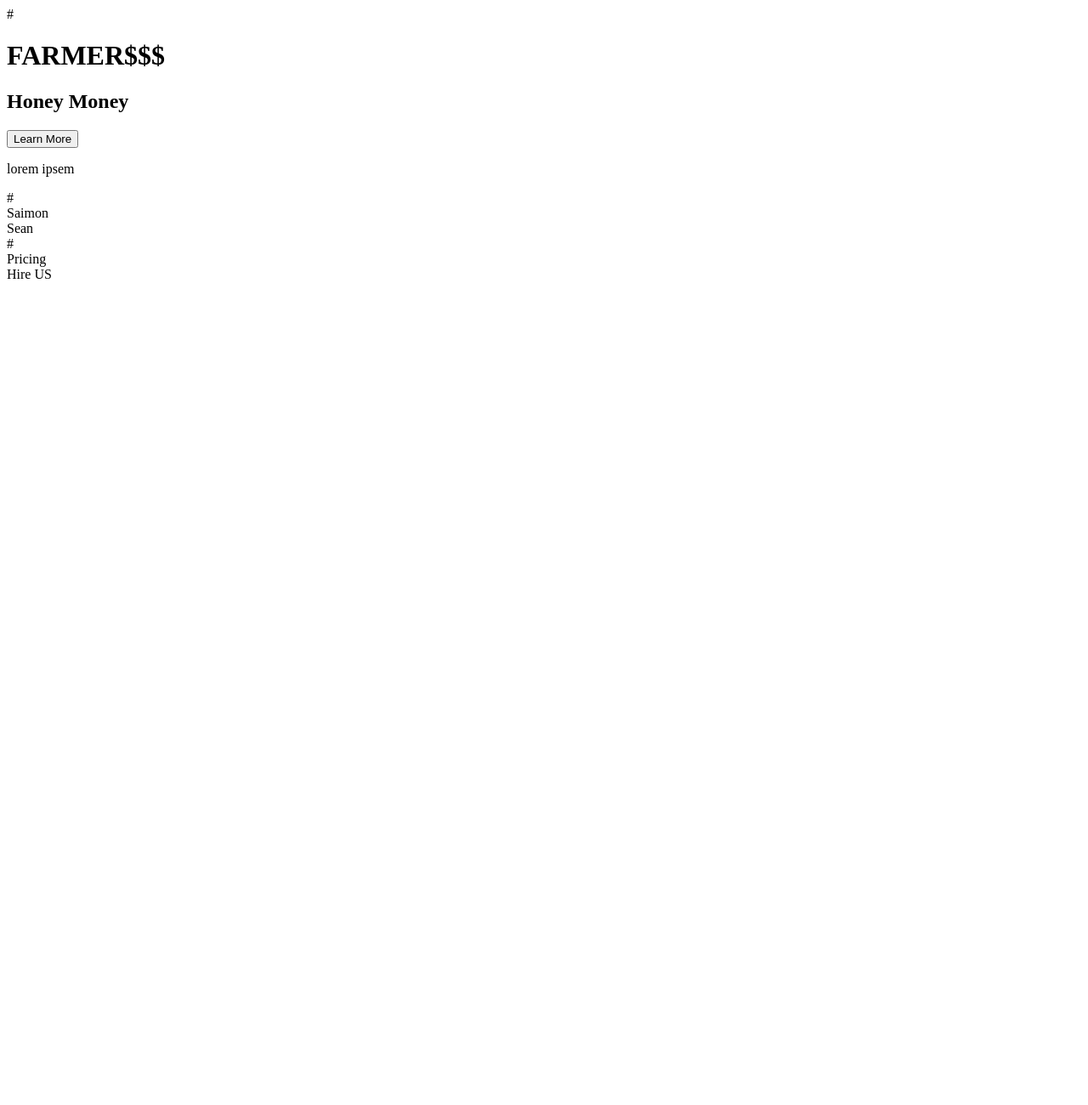
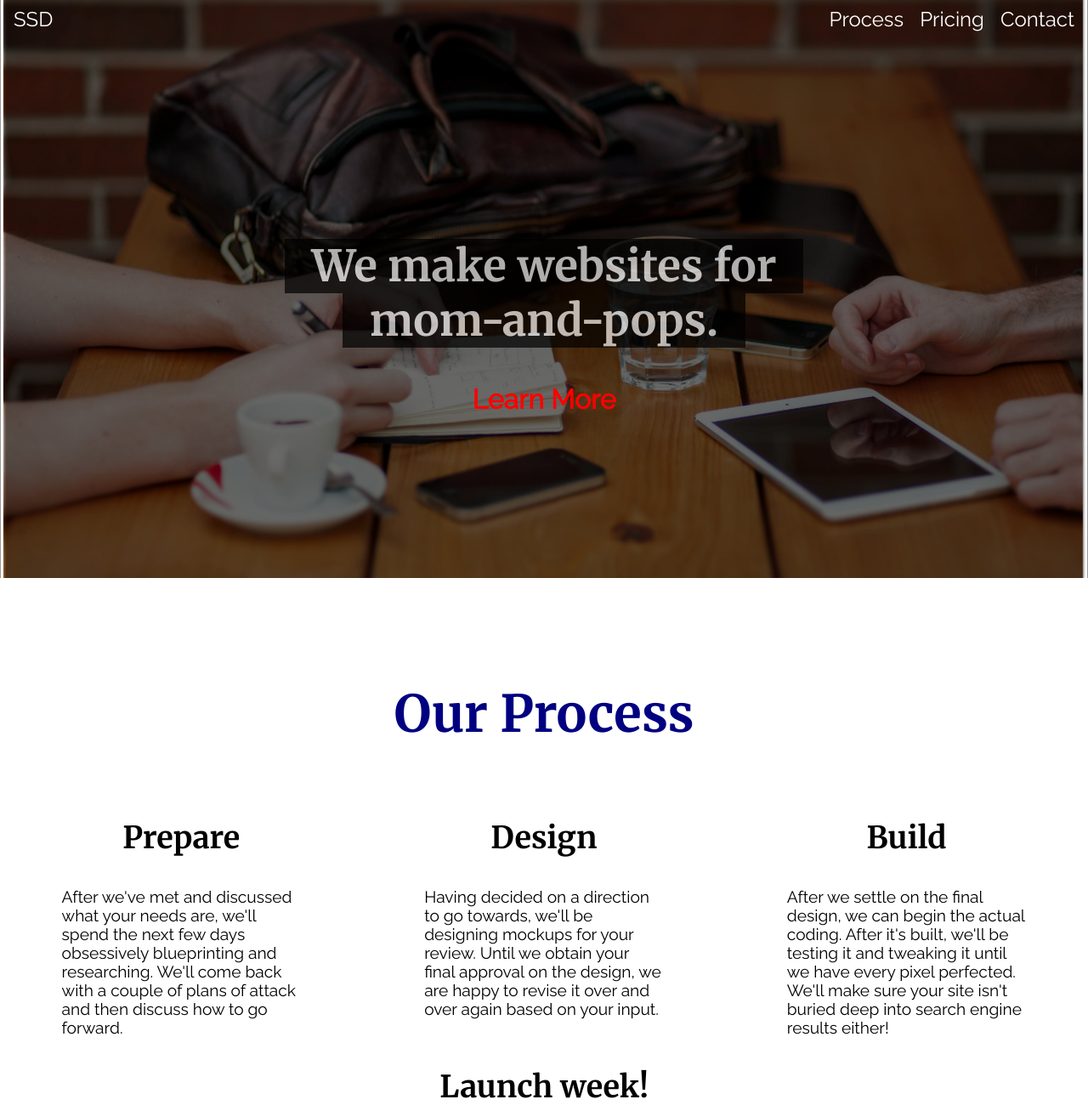
Before and after one commit to saimonhowlader/CodeOverRice.com, a plain HTML site: page index.html in a window 1280 px wide. Shown: the top 1300 px of the page at 85% size. Before the commit the page ends 800 px from the top, so only its background shows below. Drawn offline with Linux system fonts and the light colour scheme.

Commit message:
Add files via upload

```diff
--- a/index.html
+++ b/index.html
@@ -2,51 +2,97 @@
 <html>
 
 <head>
-        <title> FARMER$$$ </title>
-        <link rel = "stylesheet" type="text/css" href="/style.css">
+	<title>SaiSun Designs</title>
+	<link rel="stylesheet" type="text/css" href="style.css">
+	<link href='https://fonts.googleapis.com/css?family=Merriweather:400,700' rel='stylesheet' type='text/css'>
+	<link href='https://fonts.googleapis.com/css?family=Raleway:400,400italic' rel='stylesheet' type='text/css'>
+	<meta name="viewport" content="width=device-width, initial-scale=1.0">
 
 </head>
 
+<body>
+	<div class="nav-and-headshot">
+		<nav>
+			<div class="nav-left">
+				<a href="#">SSD</a>
+			</div>
+			<div class="nav-right">
+				<a href="#">Process</a>
+				<a href="#">Pricing</a>
+				<a href="#">Contact</a>
+			</div>
+		</nav>
 
-<body>
-    <nav>
-
-
-    </nav>
-#
-    <div class="hero">
-        <h1>FARMER$$$</h1>
-        <h2>Honey Money</h2>
-        <button class="scrolldown"> Learn More </button>
+		<div class="headshot row col-12">
+			<h2 class="slogan">We make websites for</h2>
+			<h2 class="slogan2">mom-and-pops.</h2>
+			<a href="#" class="learn-more">Learn More</a>
 		</div>
-
-    <div class="blurb">
-        <p>lorem ipsem</p>
-    </div>
-
-#
-    <div class="who">
-        <div class="Saimon">Saimon</div>
-        <div class="Sean">Sean</div>
-    </div>
-
-    <div class="services">
-        <div></div>
-    </div>
-
-#
-    <div class="Pricing"> Pricing
-
-    </div>
-
-    <div class="hireus">Hire US
 	</div>
 
 
+	<div class="process row col-12">
+		<h2>Our Process</h2>
+		<div class="main-steps row">
+			<div class="step-one col-4">
+				<h3>Prepare</h3>
+				<p>
+					After we've met and discussed what your needs are, we'll spend the next few days obsessively blueprinting and researching. We'll come back with a couple of plans of attack and then discuss how to go forward.
+				</p>
+			</div>
+			<div class="step-two col-4">
+				<h3>Design</h3>
+				<p>
+					Having decided on a direction to go towards, we'll be designing mockups for your review. Until we obtain your final approval on the design, we are happy to revise it over and over again based on your input.
+				</p>
+			</div>
+			<div class="step-three col-4">
+				<h3>Build</h3>
+				<p>
+					After we settle on the final design, we can begin the actual coding. After it's built, we'll be testing it and tweaking it until we have every pixel perfected. We'll make sure your site isn't buried deep into search engine results either!
+				</p>
+			</div>
+		</div>
+		<div class="step-four row col-12">
+			<h3>Launch week!</h3>
+			<p>
+				Now that it's all done, we'll launch your site with your approval. But it doesn't stop there -- we don't want to just leave you all alone with just a website. We offer complementary training and explanations on what we did so if you need to make alterations after our partnership comes to an end, you're well enabled..
+			</p>
+		</div>
+	</div>
+
+	<div class="pricing-explanation row col-12">
+		<h2>$$$PRICING$$$</h2>
+		<p>We understand your time is valuable and paying freelancers is also a risk and we respect that. So the way we've chosen to structure our pricing is so that you can jump ship at any point you decide that this venture isn't worth your time or money.</p>
+		<p>We can't actually offer you a price on how much it will cost to build your site because no project is the same. We CAN tell you that the average website will probably cost you around a new Toyota.</p>
+		<p>But working will us will cost you somewhere from $400 to $1500 depending on what and how much you want.</p>
+	</div>
+
+		<div class="prices row col-12">
+			<h2>Price Range</h2>
+			<div class="minimum-price col-3">
+				<p>We'll just build you a plain old Squarespace</p>
+			</div>
+			<div class="your-project col-6">
+				<p>Contrary to popular belief, Lorem Ipsum is not simply random text. It has roots in a piece of classical Latin literature from 45 BC, making it over 2000 years old. Richard McClintock, a Latin </p>
+			</div>
+			<div class="maximum-price col-3">
+				<p>We went all out. We got you new graphics, a new logo, we fucking rebranded your shit.</p>
+			</div>
+		</div>
 
 
+	<div class="hire-us">
+		<div class="basic-form">
+			<p>YESYESYEESY </p>
+		</div>
+		<div class="optional-form">
+			<p>nonon </p>
+		</div>
+	</div>
+	<footer></footer>
 </body>
 
-<footer></footer>
+
 
 </html>
--- /dev/null
+++ b/style.css
@@ -0,0 +1,231 @@
+* {
+	box-sizing: border-box;
+
+}
+
+html {
+	height: 100%;
+	font-size: 16px;
+}
+
+body {
+	margin: 0;
+	height: 100%;
+}
+
+.col-1 {
+	width: 8.33%;
+}
+
+.col-2 {
+	width: 16.66%;
+}
+
+.col-3 {
+	width: 25%;
+}
+
+.col-4 {
+	width: 33.33%;
+}
+
+.col-5 {
+	width: 41.66%;
+}
+
+.col-6 {
+	width: 50%;
+}
+
+.col-7 {
+	width: 58.33%;
+}
+
+.col-8 {
+	width: 66.66%;
+}
+
+.col-9 {
+	width: 75%;
+}
+
+.col-10 {
+	width: 83.33%;
+}
+
+.col-11 {
+	width: 91.66%;
+}
+
+.col-12 {
+	width: 100%;
+}
+
+[class*="col-"] {
+	float: left;
+}
+
+.row::after {
+    content: "";
+    clear: both;
+    display: block;
+}
+
+h1,
+h2,
+h3 {
+	font-family: 'Merriweather', serif;
+}
+
+nav, .learn-more, p {
+	font-family: 'Raleway', sans-serif;
+}
+
+nav {
+	padding: 8px 0px 3px 15px;
+	overflow: hidden;
+	height: auto;
+}
+
+nav div a {
+	text-decoration: none;
+	font-size: 1.5rem;
+	color: white;
+	line-height: 1.2;
+}
+
+nav div.nav-left {
+	float: left;
+}
+
+nav div.nav-right {
+	float: right;
+}
+
+nav div.nav-right a {
+	padding-right: 15px;
+}
+
+div.nav-and-headshot {
+	text-align: center;
+	background-image: url(hands.jpg);
+	background-position: center center;
+	background-repeat: no-repeat;
+	background-attachment: fixed;
+	background-size: cover;
+	background-color: #999;
+	height: 85vh;
+	border: 1px solid transparent;
+}
+
+div.headshot h2.slogan {
+	position: relative;
+	font-size: 3.2rem;
+	color: whitesmoke;
+	font-weight: 700;
+	background-color: black;
+	opacity: .7;
+	width: 18ch;
+	margin-left: auto;
+	margin-right:auto;
+	margin-top: 30vh;
+
+}
+
+div.headshot h2.slogan2 {
+	position: relative;
+	margin-top: -1.25ch;
+	font-size: 3.2rem;
+	color: whitesmoke;
+	font-weight: 700;
+	background-color: black;
+	opacity: .7;
+	width: 14ch;
+	margin-left: auto;
+	margin-right:auto;
+}
+
+div.headshot a.learn-more {
+	position: relative;
+	font-size: 2rem;
+	color: red;
+	font-weight: 800;
+	text-decoration: none;
+}
+
+div.process {
+	padding-top: 9vh;
+	padding-bottom: 9vh;
+  background-color: white;
+	text-align:left;
+}
+div.process h2 {
+	text-align: center;
+	font-size: 3.75rem;
+	color: navy;
+}
+
+div.process h3 {
+	text-align: center;
+	font-size: 2.25rem;
+}
+
+div.process p {
+	width: 66%;
+	margin: 0 auto;
+	font-size: 1.2rem;
+
+}
+
+div.pricing-explanation {
+	background-color: #F0F0F0;
+	padding-top: 9vh;
+	padding-bottom: 9vh;
+}
+
+div.pricing-explanation p {
+	width: 66%;
+	margin: 0 auto;
+	font-size: 1.2rem;
+}
+
+div.pricing-explanation {
+	text-align: center;
+	font-size: 3.75rem;
+	color: navy;
+}
+
+div.prices {
+	padding-top: 9vh;
+	padding-bottom: 9vh;
+}
+
+div.prices h2 {
+	text-align: center;
+	font-size: 3.75rem;
+	color: navy;
+}
+
+div.prices div {
+	padding: 2ch
+}
+
+/* For mobile phones: */
+[class*="col-"] {
+    width: 100%;
+}
+@media only screen and (min-width: 768px) {
+    /* For desktop: */
+    .col-1 {width: 8.33%;}
+    .col-2 {width: 16.66%;}
+    .col-3 {width: 25%;}
+    .col-4 {width: 33.33%;}
+    .col-5 {width: 41.66%;}
+    .col-6 {width: 50%;}
+    .col-7 {width: 58.33%;}
+    .col-8 {width: 66.66%;}
+    .col-9 {width: 75%;}
+    .col-10 {width: 83.33%;}
+    .col-11 {width: 91.66%;}
+    .col-12 {width: 100%;}
+}
```
Also changed, not shown: hands.jpg (added). Lines whose indentation alone changed are shown as unchanged.
